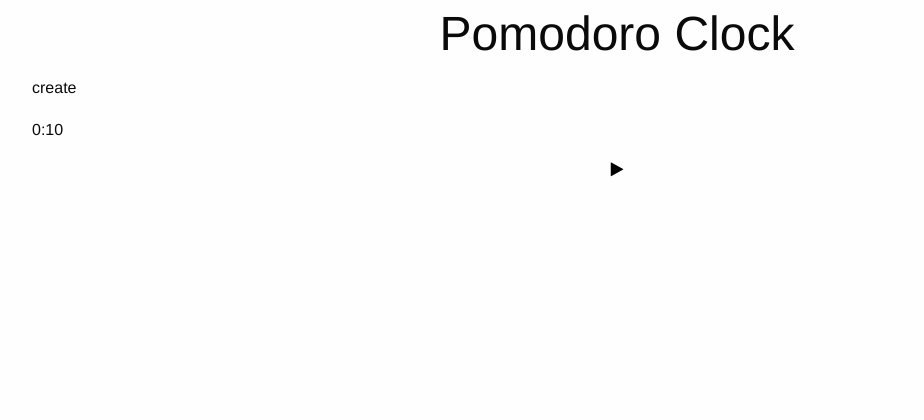
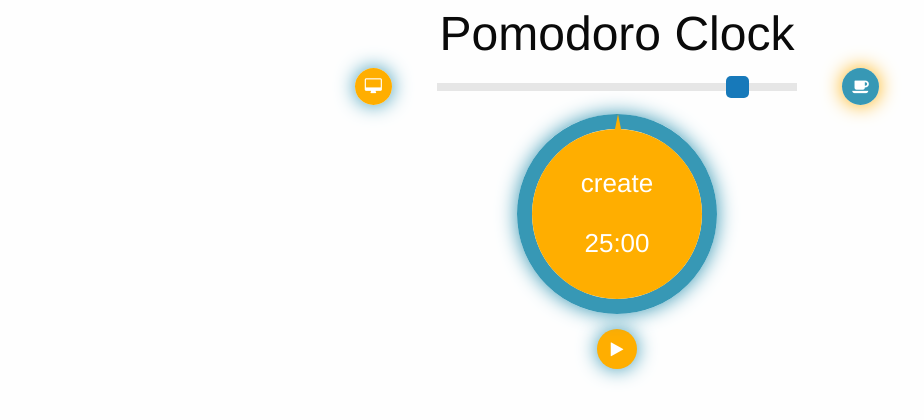
Before and after one commit to relwiwa/fcc-pomodoro-clock, a React app: page / in a window 1280 px wide. Shown: the whole page, without its empty margins (23-947 px from the left). Built offline with nearby package versions, Linux system fonts and the light colour scheme.

Commit message:
Setup PomodoroReCreationSetter in a TDD way
Create SASS-placeholder for button styles

```diff
--- a/src/components/pomodoro-clock.js
+++ b/src/components/pomodoro-clock.js
@@ -1,6 +1,7 @@
 import React, { Component } from 'react';
 
 import PomodoroControls from './pomodoro-controls';
+import PomodoroReCreationSetter from './pomodoro-re-creation-setter';
 import PomodoroTimer from './pomodoro-timer';
 
 class PomodoroClock extends Component {
@@ -8,17 +9,33 @@ class PomodoroClock extends Component {
     super(props);
 
     this.state = {
-      durationCreation: 10, // 1500 seconds equal 25 minutes
+      durationCreation: 1500, // 1500 seconds equal 25 minutes
       durationElapsed: 0,
-      durationRecreation: 10, // 300 seconds equal 5 minutes
+      durationRecreation: 300, // 300 seconds equal 5 minutes
       pomodoroMode: 'create', // create || recreate
       pomodoroStarted: false, // true || false
     }
 
+    this.handleChangeReCreation = this.handleChangeReCreation.bind(this);
     this.handlePomodoroInterval = this.handlePomodoroInterval.bind(this);
     this.handleStartPomodoro = this.handleStartPomodoro.bind(this);
     this.handleStopPomodoro = this.handleStopPomodoro.bind(this);
     this.playGong = this.playGong.bind(this);
+  }
+
+
+  /** @function handleChangeReCreation
+   *  @description Updates both durationCreation and durationRecreation */
+  handleChangeReCreation(event) {
+    const { durationCreation, durationRecreation } = this.state;
+
+    const newDurationCreation = event.target.value * 60;
+    const currentDurationTotal = durationCreation + durationRecreation;
+    const newDurationRecreation = currentDurationTotal - newDurationCreation;
+    this.setState({
+      durationCreation: newDurationCreation,
+      durationRecreation: newDurationRecreation,
+    });
   }
 
   /** @function handlePomodoroInterval
@@ -82,6 +99,11 @@ class PomodoroClock extends Component {
         <div className="grid-x">
           <div className="cell">
             <h1 className="text-center">Pomodoro Clock</h1>
+            <PomodoroReCreationSetter
+              durationCreation={durationCreation}
+              durationRecreation={durationRecreation}
+              onChangeReCreation={!pomodoroStarted ? this.handleChangeReCreation : null}
+            />
             <PomodoroTimer
               durationElapsed={durationElapsed}
               pomodoroMode={pomodoroMode}
--- a/src/components/pomodoro-controls.js
+++ b/src/components/pomodoro-controls.js
@@ -1,7 +1,7 @@
 import PropTypes from 'prop-types';
 import React from 'react';
 
-//import '../styles/pomodoro-controls.scss';
+import '../styles/pomodoro-controls.scss';
 
 /** @function PomodoroControls
  *  @description React functional component
--- /dev/null
+++ b/src/components/pomodoro-re-creation-setter.js
@@ -0,0 +1,53 @@
+import PropTypes from 'prop-types';
+import React from 'react';
+
+import '../styles/pomodoro-re-creation-setter.scss';
+
+/** @function PomodoroReCreationSetter
+ *  @description React functional, controlled component
+ *  - Let's user change @param durationCreation, and @param durationRecreation
+ *    respectively
+ *  - @callback onChangeReCreation gets passed to parent component
+ *    upon change of input range */
+const PomodoroReCreationSetter = (props) => {
+  const { durationCreation, durationRecreation, onChangeReCreation } = props;
+
+  const renderButton = (lightOrDark, faIcon) => {
+    return (
+      <span className={'pomodoro-button ' + (lightOrDark === 'light' ? 'light' : 'dark')}>
+        <span className={'fa ' + faIcon}></span>
+      </span>
+    );
+  }
+
+  return (
+    <div className="pomodoro-re-creation-setter">
+      <div className="grid-x grid-padding-x align-middle align-center">
+        <div className="cell small-2 medium-1 text-center">
+          {renderButton('light', 'fa-desktop')}
+        </div>
+        <div className="cell small-6 medium-4 text-center">
+          <input
+            max={(durationCreation + durationRecreation) / 60 - 1}
+            min="1"
+            onChange={onChangeReCreation}
+            step="1"
+            type="range"
+            value={durationCreation / 60}
+          />
+        </div>
+        <div className="cell small-2 medium-1 text-center">
+          {renderButton('dark', 'fa-coffee')}
+        </div>
+      </div>
+    </div>
+  );
+}
+
+PomodoroReCreationSetter.propTypes = {
+  durationCreation: PropTypes.number.isRequired,
+  durationRecreation: PropTypes.number.isRequired,
+  onChangeReCreation: PropTypes.func,
+};
+
+export default PomodoroReCreationSetter;
--- a/src/components/pomodoro-timer.js
+++ b/src/components/pomodoro-timer.js
@@ -1,7 +1,7 @@
 import PropTypes from 'prop-types';
 import React from 'react';
 
-//import '../styles/pomodoro-timer.scss';
+import '../styles/pomodoro-timer.scss';
 
 /** @function PomodoroTimer
  *  @description functional React component
--- a/src/global-styles.scss
+++ b/src/global-styles.scss
@@ -3,6 +3,7 @@
 @include foundation-global-styles;
 @include foundation-button;
 @include foundation-flex-classes;
+@include foundation-range-input;
 @include foundation-typography;
 @include foundation-visibility-classes;
 @include foundation-xy-grid-classes(
@@ -11,6 +12,20 @@
   $padding-grid: true,
   $block-grid: false,
   $collapse: false,
-  $offset: false,
+  $offset: true,
   $vertical-grid: false
 );
+
+input[type=range]{
+  -webkit-appearance: none;
+}
+
+/* Bugged pseudo-class name in Foundation source */
+input[type=range]::-webkit-slider-thumb {
+  width: 1.4rem;
+  height: 1.4rem;
+  margin-top: -0.45rem;
+  -webkit-appearance: none;
+  background: #1779ba;
+  border-radius:5px;
+}
--- /dev/null
+++ b/src/styles/pomodoro-button.scss
@@ -0,0 +1,18 @@
+@import './pomodoro.general.scss';
+
+%pomodoro-button {
+  padding:10px;
+  border-radius:50%;
+  min-width:40px;
+  min-height:40px;
+  color:$colorNeutral;
+}
+%pomodoro-button-create {
+  background: $colorComplimentaryA;
+  box-shadow:0 0 20px $colorComplimentaryB;
+}
+
+%pomodoro-button-recreate {
+  background: $colorComplimentaryB;
+  box-shadow:0 0 20px $colorComplimentaryA;
+}
--- a/src/styles/pomodoro-controls.scss
+++ b/src/styles/pomodoro-controls.scss
@@ -1,26 +1,20 @@
 @import './pomodoro.general.scss';
+@import './pomodoro-button.scss';
 
 .pomodoro-controls {
-  button {
-    padding:10px;
-    border-radius:50%;
-    min-width:40px;
-    min-height:40px;
-    color:$colorNeutral;
+  .pomodoro-button {
+    @extend %pomodoro-button;
   }
 }
 
-
 .create .pomodoro-controls {
   .pomodoro-button {
-      background: $colorComplimentaryA;
-      box-shadow:0 0 20px $colorComplimentaryB;
+    @extend %pomodoro-button-create;
   }
 }
 
 .recreate .pomodoro-controls {
   .pomodoro-button {
-      background: $colorComplimentaryB;
-      box-shadow:0 0 20px $colorComplimentaryA;
+    @extend %pomodoro-button-recreate;
   }
 }
--- /dev/null
+++ b/src/styles/pomodoro-re-creation-setter.scss
@@ -0,0 +1,14 @@
+@import './pomodoro.general.scss';
+@import './pomodoro-button.scss';
+
+.pomodoro-re-creation-setter {
+  .pomodoro-button {
+    @extend %pomodoro-button;
+  }
+  .pomodoro-button.light {
+    @extend %pomodoro-button-create;
+  }
+  .pomodoro-button.dark {
+    @extend %pomodoro-button-recreate;
+  }
+}
```
Also changed, not shown: test/pomodoro-clock.spec.js (+40 -1 lines), test/pomodoro-re-creation-setter.spec.js (added, +42 -0 lines). Lines whose indentation alone changed are shown as unchanged.
